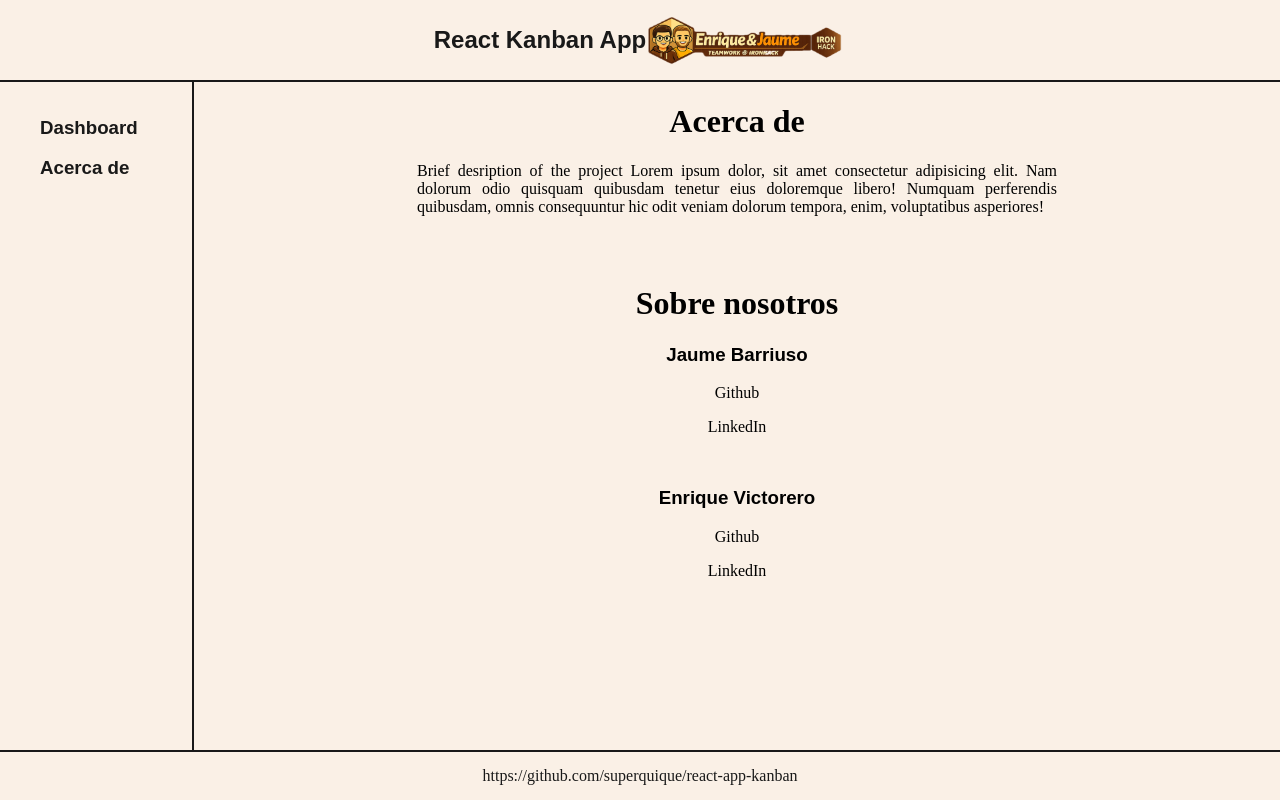
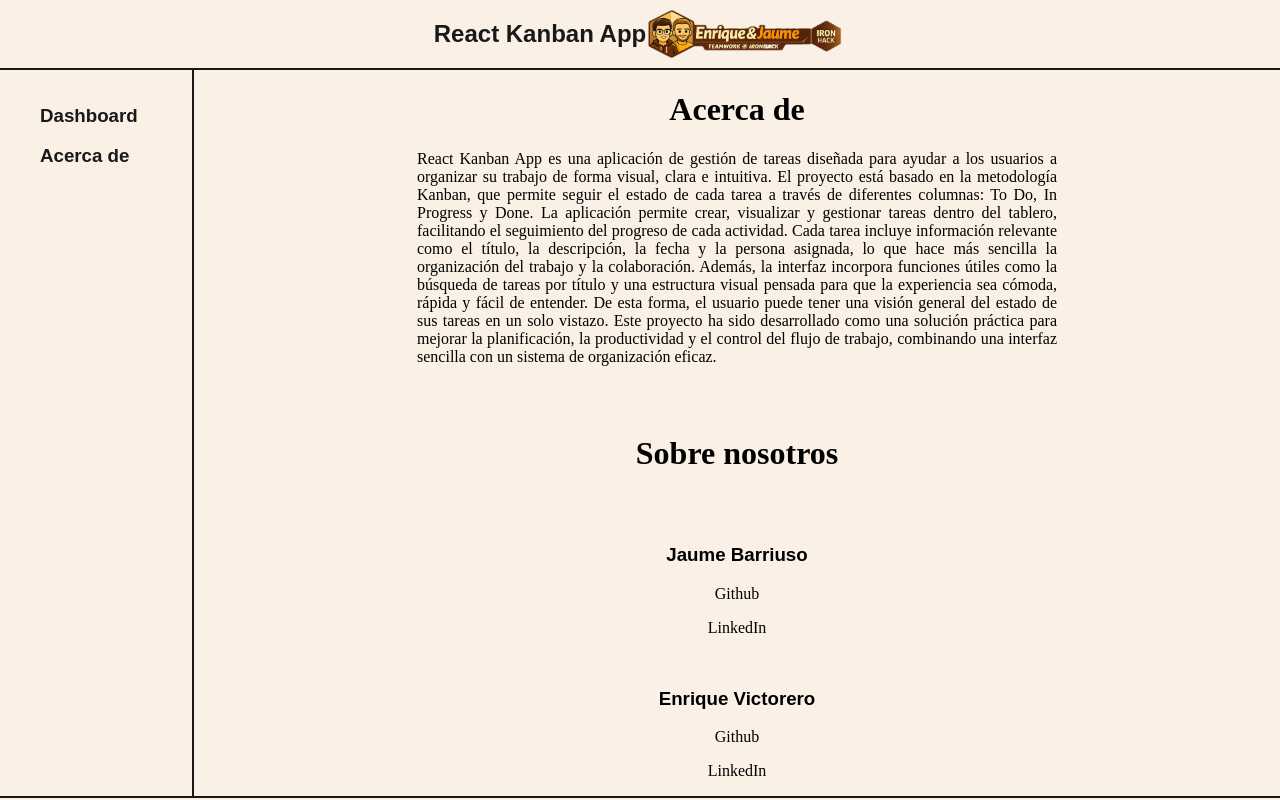
Before and after one commit to superquique/react-app-kanban, a React (Vite) app: page /about in a window 1280 px wide. Built offline with nearby package versions, Linux system fonts and the light colour scheme.

Commit message:
feat: add about us text

```diff
--- a/src/pages/AboutPage.jsx
+++ b/src/pages/AboutPage.jsx
@@ -3,12 +3,16 @@ function AboutPage () {
         <div className="about" >
             <div className="about-info">
                 <h1>Acerca de</h1>
-                <p>Brief desription of the project Lorem ipsum dolor, sit amet consectetur adipisicing elit. Nam dolorum odio quisquam quibusdam tenetur eius doloremque libero! Numquam perferendis quibusdam, omnis consequuntur hic odit veniam dolorum tempora, enim, voluptatibus asperiores! </p>
+                <p>React Kanban App es una aplicación de gestión de tareas diseñada para ayudar a los usuarios a organizar su trabajo de forma visual, clara e intuitiva. El proyecto está basado en la metodología Kanban, que permite seguir el estado de cada tarea a través de diferentes columnas: To Do, In Progress y Done.
+                    La aplicación permite crear, visualizar y gestionar tareas dentro del tablero, facilitando el seguimiento del progreso de cada actividad. Cada tarea incluye información relevante como el título, la descripción, la fecha y la persona asignada, lo que hace más sencilla la organización del trabajo y la colaboración.
+                    Además, la interfaz incorpora funciones útiles como la búsqueda de tareas por título y una estructura visual pensada para que la experiencia sea cómoda, rápida y fácil de entender. De esta forma, el usuario puede tener una visión general del estado de sus tareas en un solo vistazo.
+                    Este proyecto ha sido desarrollado como una solución práctica para mejorar la planificación, la productividad y el control del flujo de trabajo, combinando una interfaz sencilla con un sistema de organización eficaz.
+                </p>
             </div>
 
+            <h1>Sobre nosotros</h1>
             <div className="team-info">
                 <div>
-                    <h1>Sobre nosotros</h1>
                     <h3>Jaume Barriuso</h3>
                     <p>
                         <a href="https://github.com/Jiems24" target="blank_">Github</a>
```
